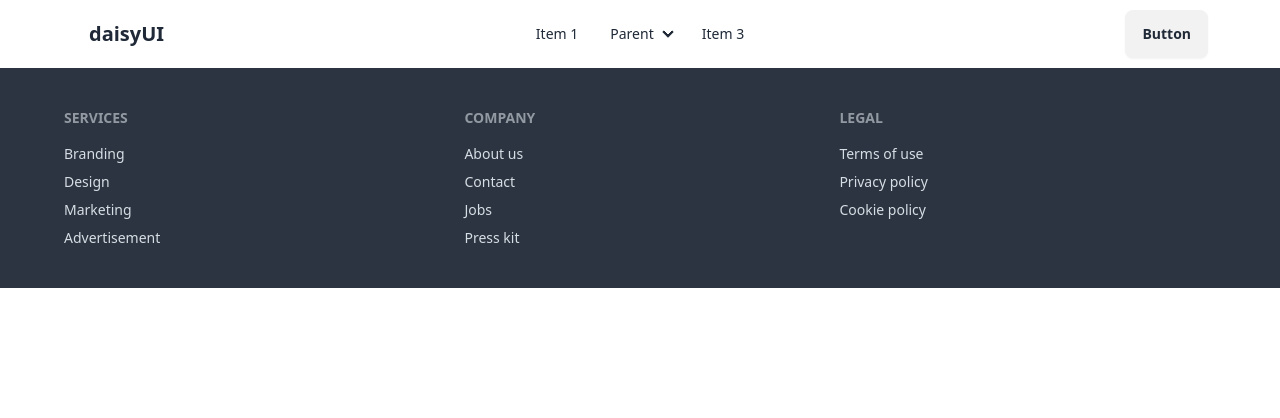
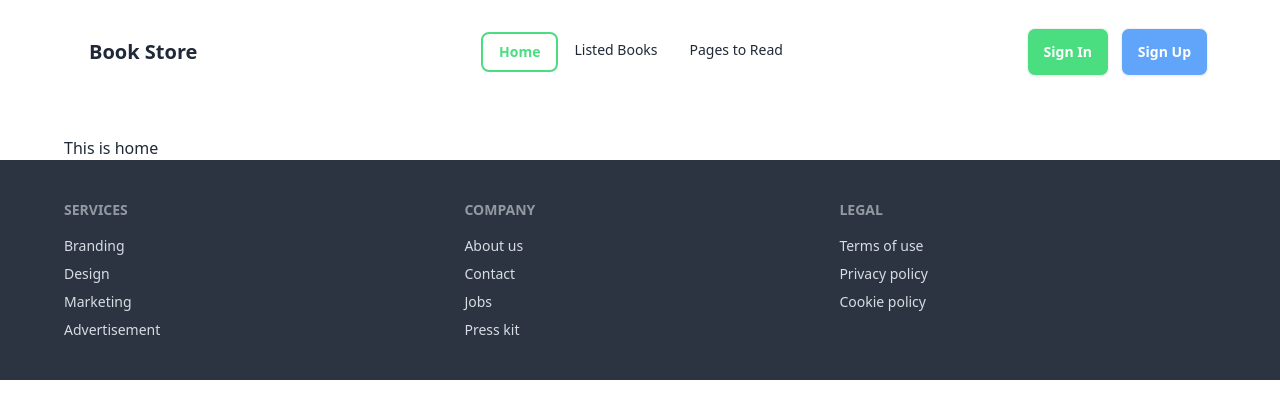
Before and after one commit to alamin6688/book-store, a React (Vite) app: page / in a window 1280 px wide. Shown: the top 418 px of the page. Built offline with nearby package versions, Linux system fonts and the light colour scheme.

Commit message:
header and footer section added

```diff
--- a/src/Components/Header/Header.jsx
+++ b/src/Components/Header/Header.jsx
@@ -1,7 +1,7 @@
 const Header = () => {
   return (
     <div>
-      <div className="navbar bg-base-100">
+      <div className="navbar bg-base-100 mt-4 mb-12">
         <div className="navbar-start">
           <div className="dropdown">
             <div tabIndex={0} role="button" className="btn btn-ghost lg:hidden">
@@ -25,51 +25,42 @@ const Header = () => {
               className="menu menu-sm dropdown-content mt-3 z-[1] p-2 shadow bg-base-100 rounded-box w-52"
             >
               <li>
-                <a>Item 1</a>
+              <a className="border-2 border-green-400 text-green-400 font-bold hover:bg-green-500 hover:text-white"><button>Home</button></a>
               </li>
               <li>
-                <a>Parent</a>
-                <ul className="p-2">
-                  <li>
-                    <a>Submenu 1</a>
-                  </li>
-                  <li>
-                    <a>Submenu 2</a>
-                  </li>
-                </ul>
+                <a>Listed Books</a>
               </li>
               <li>
-                <a>Item 3</a>
+                <a>Pages to Read</a>
               </li>
             </ul>
           </div>
-          <a className="btn btn-ghost text-xl">daisyUI</a>
+          <a className="btn btn-ghost text-xl font-bold">
+            Book Store
+          </a>
         </div>
         <div className="navbar-center hidden lg:flex">
           <ul className="menu menu-horizontal px-1">
             <li>
-              <a>Item 1</a>
+              <a className="border-2 border-green-400 text-green-400 font-bold hover:bg-green-500 hover:text-white">
+                <button>Home</button>
+              </a>
             </li>
             <li>
-              <details>
-                <summary>Parent</summary>
-                <ul className="p-2">
-                  <li>
-                    <a>Submenu 1</a>
-                  </li>
-                  <li>
-                    <a>Submenu 2</a>
-                  </li>
-                </ul>
-              </details>
+              <a>Listed Books</a>
             </li>
             <li>
-              <a>Item 3</a>
-            </li>
+                <a>Pages to Read</a>
+              </li>
           </ul>
         </div>
         <div className="navbar-end">
-          <a className="btn">Button</a>
+          <a className="btn bg-green-400 mr-3 text-white hover:bg-green-600">
+            Sign In
+          </a>
+          <a className="btn bg-blue-400 text-white hover:bg-blue-600">
+            Sign Up
+          </a>
         </div>
       </div>
     </div>
--- a/src/Components/Home/Home.jsx
+++ b/src/Components/Home/Home.jsx
@@ -1,7 +1,7 @@
 const Home = () => {
     return (
         <div>
-
+            <h2>This is home</h2>
         </div>
     );
 };
```
Also changed, not shown: 2 other files (tests, documents, lock files or other folders).
